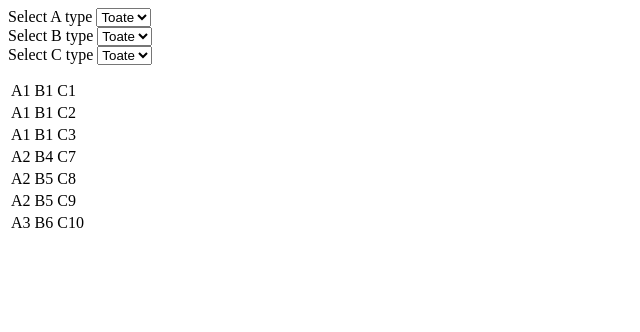
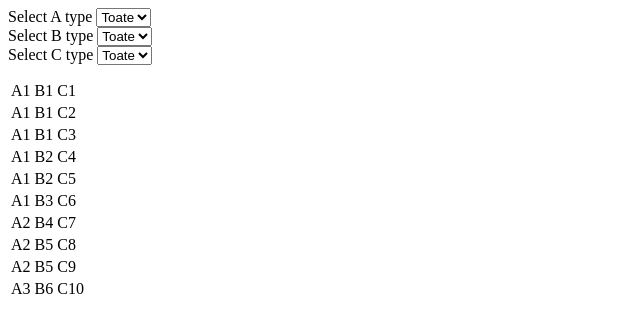
Before and after one commit to AnMa12/SelectionsWithOptions, a plain HTML site: page mainPage.html in a window 1280 px wide. Shown: the whole page, without its empty margins (0-640 px from the left). Drawn offline with nearby package versions, Linux system fonts and the light colour scheme.

Commit message:
reloaded options

```diff
--- a/codePage.js
+++ b/codePage.js
@@ -65,15 +65,13 @@ function optionsSet(selectId, arrOptions, i) {
 	option.text = arrOptions[i].innerHTML;
 	if(alreadyAdded(selectId,option.text) == false)
 		document.getElementById(selectId).add(option);
-	///!!!!! pentru toate?!?!? add la inceput si luam contor
+		///!!!!! pentru toate?!?!? add la inceput si luam contor
 	}
 
 function optionsAll(selectId) {
-
 	var option = document.createElement("option");
 	option.text = "Toate";
 	document.getElementById(selectId).add(option);
-
 }
 
 function alreadyAdded(selectId, option) {
--- a/mainPage.html
+++ b/mainPage.html
@@ -44,6 +44,21 @@
 			<td>C3</td>
 		  </tr>
 		  <tr>
+			<td>A1</td>
+			<td>B2</td>
+			<td>C4</td>
+		  </tr>
+		  <tr>
+			<td>A1</td>
+			<td>B2</td>
+			<td>C5</td>
+		  </tr>
+		  <tr>
+			<td>A1</td>
+			<td>B3</td>
+			<td>C6</td>
+		  </tr>
+		  <tr>
 			<td>A2</td>
 			<td>B4</td>
 			<td>C7</td>
```
